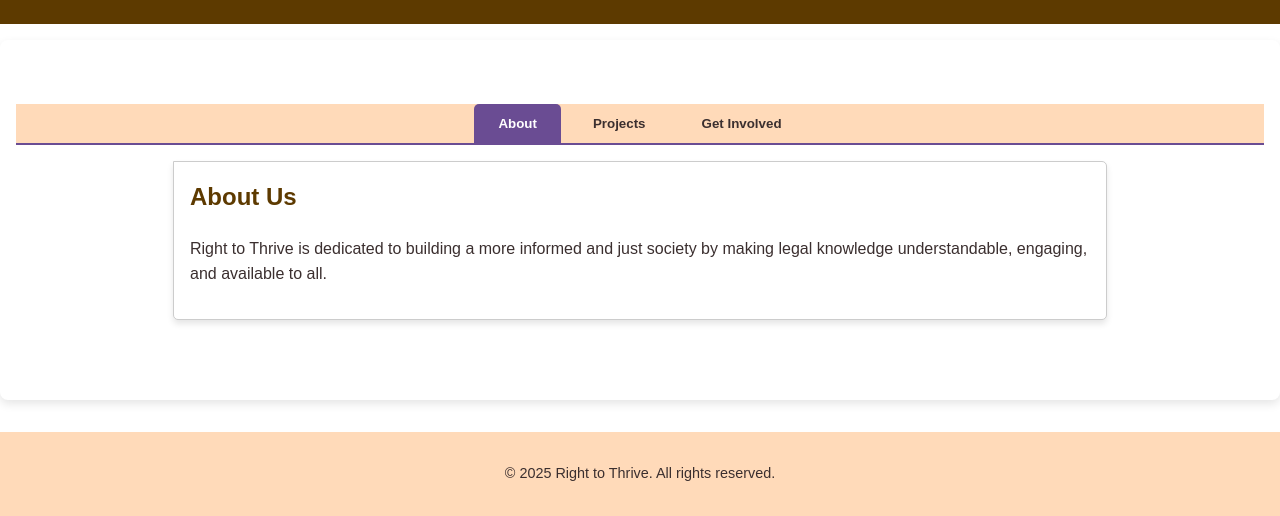
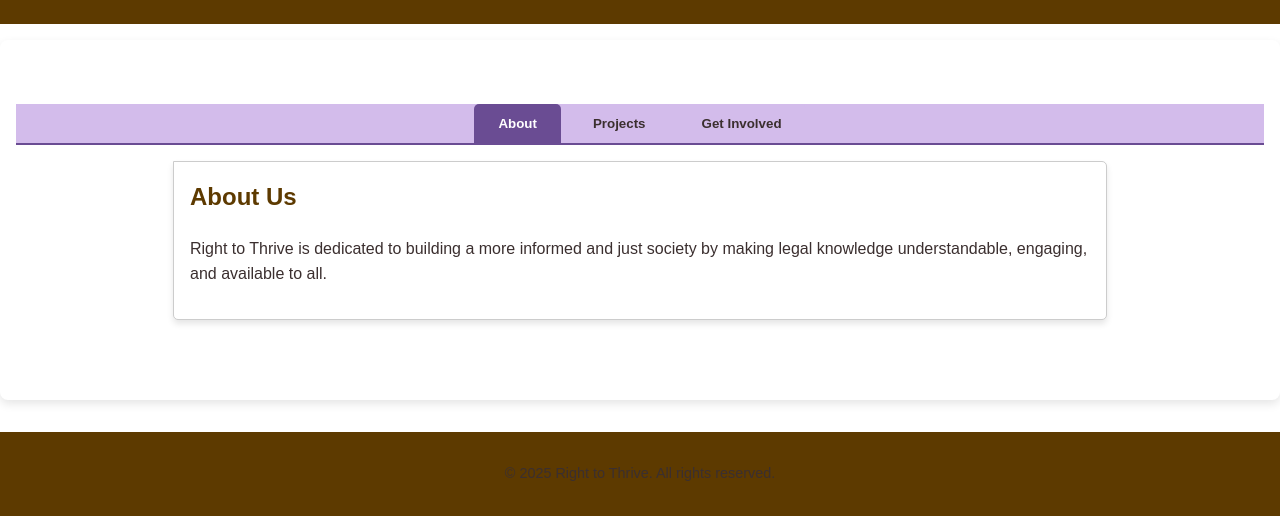
Before and after one commit to ellishen7/RightToThrive, a plain HTML site: page index.html in a window 1280 px wide. Shown: the part 918-1434 px from the top of the page. Drawn offline with Linux system fonts and the light colour scheme; files whose address does not match are found by name.

Commit message:
Change hero banner title color to light purple

```diff
--- a/style.css
+++ b/style.css
@@ -1,5 +1,6 @@
 :root {
   --purple: #6A4C93;
+  --light-purple: #d3bceb
   --brown: #5D3A00;
   --light-brown: #C8A165;
   --offwhite: #FAF7F0;
@@ -133,10 +134,10 @@
 
 :root {
   --purple: #FF6B6B;
-  --peach: #FFDAB9;
+  --light-purple: #d3bceb;
 :root {
   --purple: #FF6B6B;
-  --peach: #FFDAB9;
+  --light-purple: #d3bceb;
   --deep-brown: #3B2F2F;
 }
 
@@ -160,8 +161,8 @@
   background-color: var(--purple);
 }
 
-.bg-peach {
-  background-color: var(--peach);
+.bg-lightpurple {
+  background-color: var(--light-purple);
 }
 
 .text-purple {
@@ -179,12 +180,12 @@
 /* ✅ Tabs styling */
 .tabs {
   display: flex;
-  background-color: var(--peach);
+  background-color: var(--light-purple);
   border-bottom: 2px solid var(--purple);
 }
 
 .tablink {
-  background-color: var(--peach);
+  background-color: var(--light-purple);
   color: var(--deep-brown);
   border: none;
   padding: 0.75rem 1.5rem;
@@ -231,8 +232,8 @@
   background-color: var(--purple);
 }
 
-.bg-peach {
-  background-color: var(--peach);
+.bg-lightpurple {
+  background-color: var(--light-purple);
 }
 
 .text-purple {
@@ -245,7 +246,7 @@
 
 :root {
   --purple: #6B4C9A;
-  --peach: #FFDAB9;
+  --light-purple: #d3bceb;
   --deep-brown: #3B2F2F;
 }
 
@@ -271,7 +272,7 @@
   gap: 0.5rem;
 }
 .tablink {
-  background-color: var(--peach);  /* default tab color */
+  background-color: var(--light-purple);  /* default tab color */
   color: var(--deep-brown);        /* text color */
 }
 
@@ -312,7 +313,7 @@
 button:hover {
   background-color: --purple;
 }:root {
-  --peach: #FFDAB9;
+  --light-purple: #d3bceb;
   --deep-brown: #3B2F2F;
 }
 
@@ -336,8 +337,8 @@
   background-color: var(--purple);
 }
 
-.bg-peach {
-  background-color: var(--peach);
+.bg-lightpurple {
+  background-color: var(--light-purple);
 }
 
 .text-purple {
@@ -355,12 +356,12 @@
 /* ✅ Tabs styling */
 .tabs {
   display: flex;
-  background-color: var(--peach);
+  background-color: var(--light-purple);
   border-bottom: 2px solid var(--purple);
 }
 
 .tablink {
-  background-color: var(--peach);
+  background-color: var(--light-purple);
   color: var(--deep-brown);
   border: none;
   padding: 0.75rem 1.5rem;
@@ -547,6 +548,7 @@
 .hero-text h1 {
   font-size: 2.5rem;
   margin-bottom: 0.5rem;
+  color: var(--light-purple);
 }
 
 .hero-text p {
```
